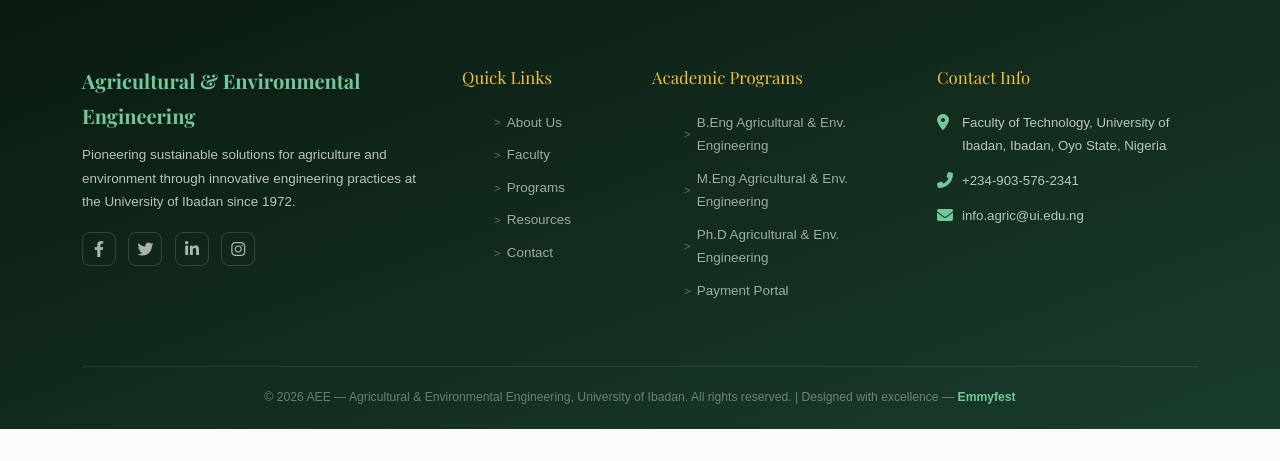
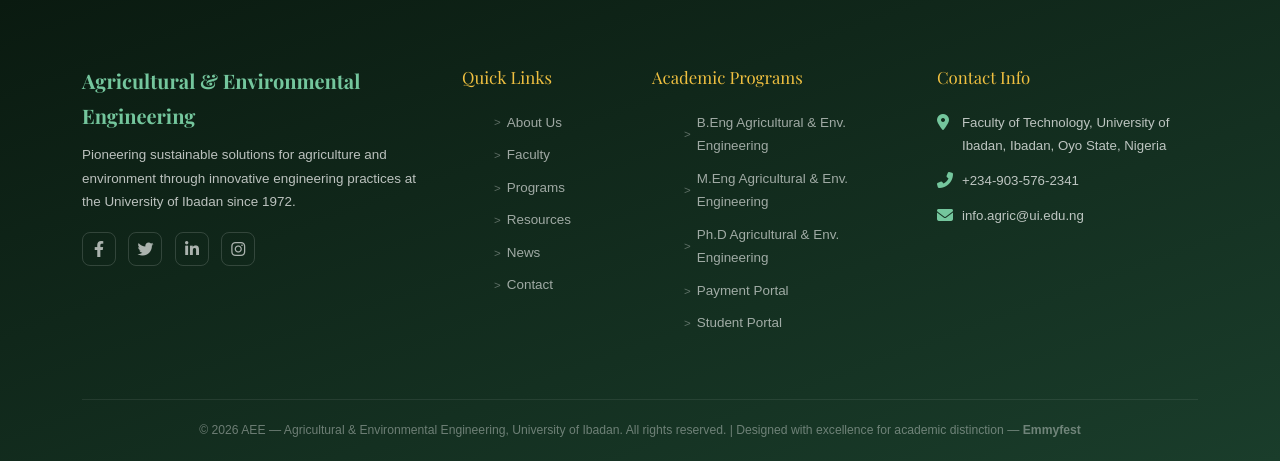
Before and after one commit to Emmyfest/AEE, a Flask app: page /news in a window 1280 px wide. Shown: the part 3368-3829 px from the top of the page. Before the commit the page ends 3797 px from the top, so only its background shows below. Run offline with Flask 3, Linux system fonts and the light colour scheme; some libraries are stand-ins or nearby versions.

Commit message:
Update news.html

```diff
--- a/templates/news.html
+++ b/templates/news.html
@@ -626,7 +626,9 @@ footer{background:linear-gradient(160deg,#0a1a10 0%,#1a3d2b 100%);color:rgba(255
     </svg>
 </div>
 
-<!-- FOOTER -->
+    <!-- ======================================================
+         FOOTER — enhanced
+    ====================================================== -->
     <footer>
         <div class="container">
             <div class="row g-4">
@@ -643,11 +645,12 @@ footer{background:linear-gradient(160deg,#0a1a10 0%,#1a3d2b 100%);color:rgba(255
                 <div class="col-lg-2 col-md-6">
                     <div class="foot-hd">Quick Links</div>
                     <ul class="foot-links">
-                    <li><a href="{{url_for('index')}}#about">About Us</a></li>
+                        <li><a href="#about">About Us</a></li>
                         <li><a href="{{url_for('staff')}}">Faculty</a></li>
-                    <li><a href="{{url_for('index')}}#programs">Programs</a></li>
-                    <li><a href="{{url_for('index')}}#resources">Resources</a></li>
-                    <li><a href="{{url_for('index')}}#contact">Contact</a></li>
+                        <li><a href="#programs">Programs</a></li>
+                        <li><a href="#resources">Resources</a></li>
+                        <li><a href="{{url_for('news')}}">News</a></li>
+                        <li><a href="#contact">Contact</a></li>
                     </ul>
                 </div>
                 <div class="col-lg-3 col-md-6">
@@ -657,6 +660,7 @@ footer{background:linear-gradient(160deg,#0a1a10 0%,#1a3d2b 100%);color:rgba(255
                         <li><a href="{{url_for('academic_program')}}">M.Eng Agricultural &amp; Env. Engineering</a></li>
                         <li><a href="{{url_for('academic_program')}}">Ph.D Agricultural &amp; Env. Engineering</a></li>
                         <li><a href="{{url_for('payment')}}">Payment Portal</a></li>
+                        <li><a href="{{url_for('students')}}">Student Portal</a></li>
                     </ul>
                 </div>
                 <div class="col-lg-3 col-md-6">
@@ -667,7 +671,9 @@ footer{background:linear-gradient(160deg,#0a1a10 0%,#1a3d2b 100%);color:rgba(255
                 </div>
             </div>
             <div class="foot-bottom">
-            <p>&copy; 2026 AEE &mdash; Agricultural &amp; Environmental Engineering, University of Ibadan. All rights reserved. | Designed with excellence &mdash; <strong style="color:var(--green-lt)">Emmyfest</strong></p>
+                <p>&copy; 2026 AEE — Agricultural &amp; Environmental Engineering, University of Ibadan.
+                All rights reserved. | Designed with excellence for academic distinction —
+                <strong style="color:var(--green-light);">Emmyfest</strong></p>
             </div>
         </div>
     </footer>
```
Lines whose indentation alone changed are shown as unchanged.
